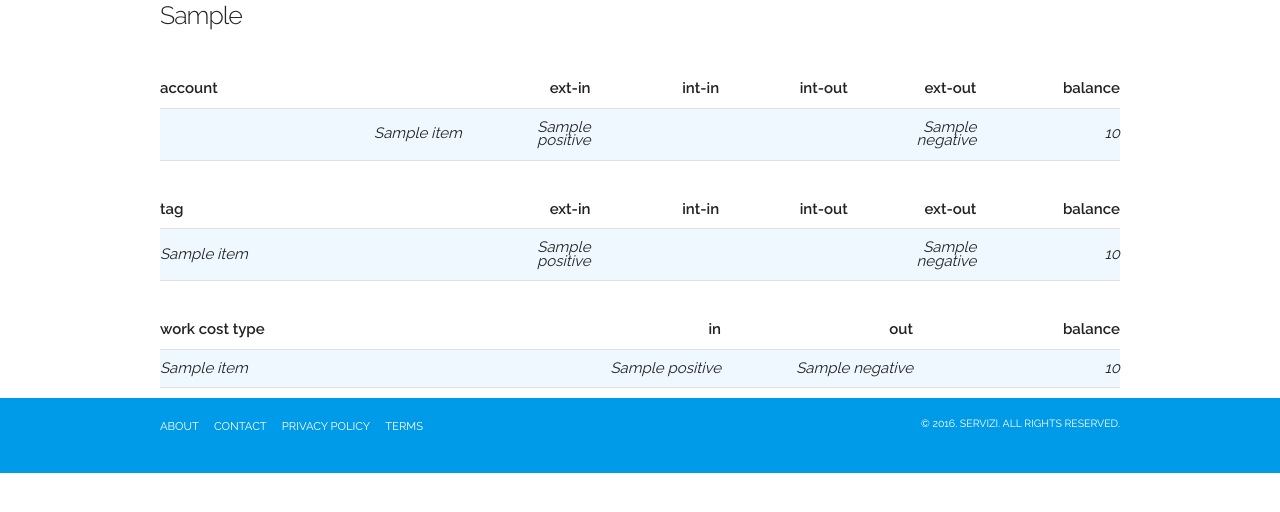
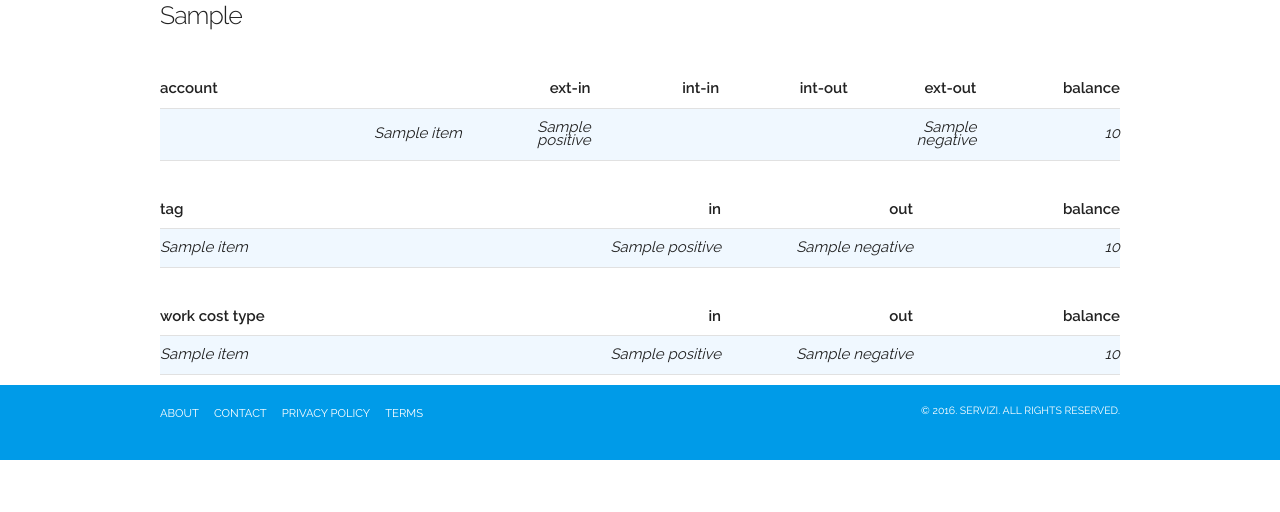
Before and after one commit to l-dfa/django-spese, a Django app: template servizi/spese/templates/spese/balance.html in a window 1280 px wide. Shown: the part 104-616 px from the top of the page. Run offline with Django 3.2, Linux system fonts and the light colour scheme; the template is opened without the code that fills it: most values are stand-ins (such as "Sample title", 1, 10 or a date in 2020); parts of the project's set-up code (start-up, migrations or seed data) failed here and were passed over.

Commit message:
spese: fix #002

```diff
--- a/servizi/spese/templates/spese/balance.html
+++ b/servizi/spese/templates/spese/balance.html
@@ -46,27 +46,18 @@
                     <thead>
                         <tr>
                             <th>tag</th>
-                            <th class="s-text-right" style="width:13.4%">ext-in</th>
-                            <th class="s-text-right" style="width:13.4%">int-in</th>
-                            <th class="s-text-right" style="width:13.4%">int-out</th>
-                            <th class="s-text-right" style="width:13.4%">ext-out</th>
-                            <th class="s-text-right" style="width:13.4%">balance</th>
+                            <th class="s-text-right" style="width:20%">in</th>
+                            <th class="s-text-right" style="width:20%">out</th>
+                            <th class="s-text-right" style="width:20%">balance</th>
                         </tr>
                     </thead>
                     <tbody>
                     {% for item in list_external_flow_by_tags %}
                         <tr {% if forloop.last %} class='last_tr'{% endif %} >
                             <td>{{ item.name }}</td>
-                            <td class="s-text-right" style="width:13.4%">{{ item.positive }}</td>
-                            {% if forloop.last %}
-                                <td class="s-text-right" style="width:13.4%"> </td>
-                                <td class="s-text-right" style="width:13.4%"> </td>
-                            {% else %}
-                                <td class="s-text-right" style="width:13.4%">{{ item.int_positive }}</td>
-                                <td class="s-text-right" style="width:13.4%">{{ item.int_negative }}</td>
-                            {% endif %}
-                            <td class="s-text-right" style="width:13.4%">{{ item.negative }}</td>
-                            <td class="s-text-right" style="width:13.4%">{{ item.balance }}</td>
+                            <td class="s-text-right" style="width:20%">{{ item.positive }}</td>
+                            <td class="s-text-right" style="width:20%">{{ item.negative }}</td>
+                            <td class="s-text-right" style="width:20%">{{ item.balance }}</td>
                         </tr>
                     {% endfor %}
                     </tbody>
```
Also changed, not shown: servizi/spese/views.py (+28 -23 lines).
